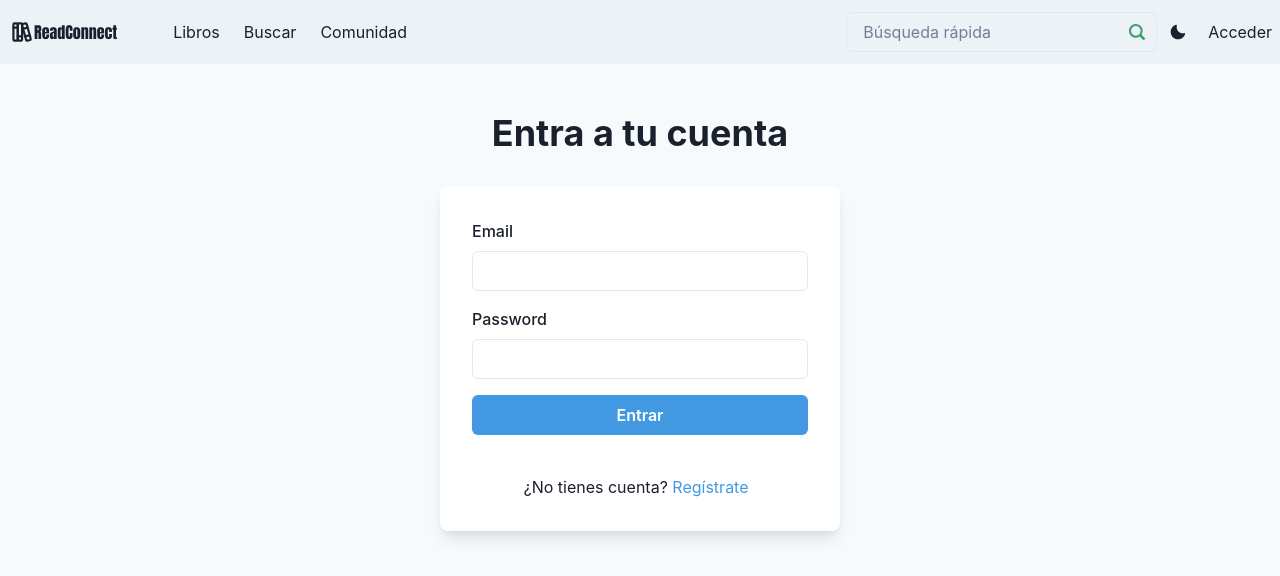
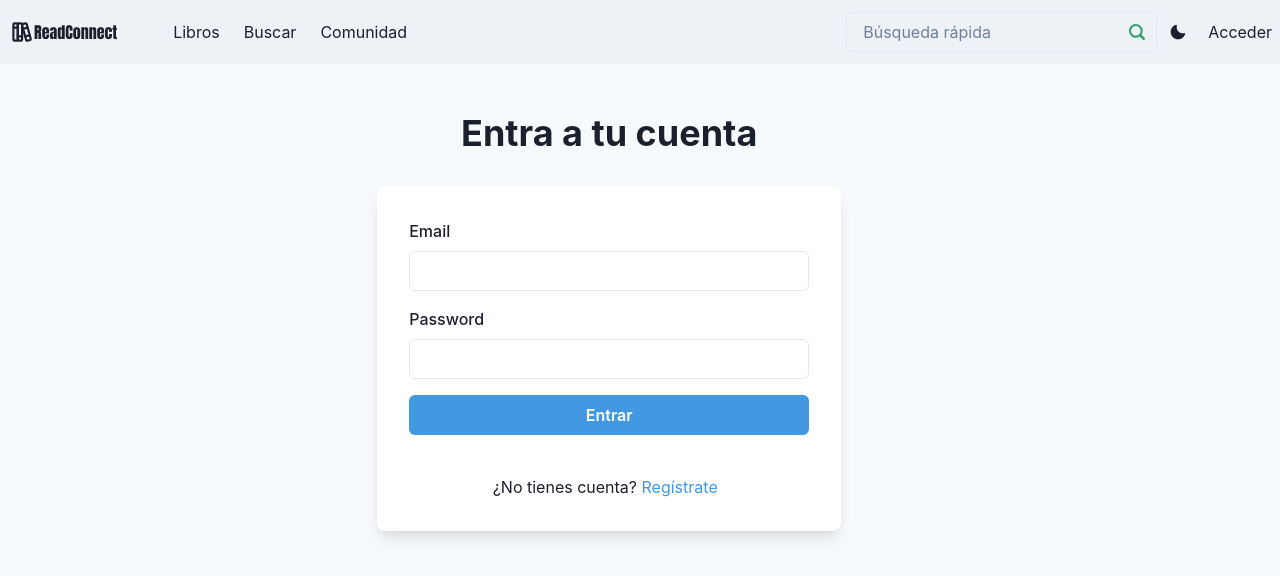
Before and after one commit to batithumann/read-connect-front, a React (Create React App) app: page /login in a window 1280 px wide. Shown: the top 576 px of the page. Built offline with nearby package versions, Linux system fonts and the light colour scheme.

Commit message:
adjust login view style

```diff
--- a/src/views/Login.jsx
+++ b/src/views/Login.jsx
@@ -5,6 +5,7 @@
   Input,
   Button,
   Flex,
+  Container,
   Stack,
   FormControl,
   FormLabel,
@@ -53,7 +54,8 @@
       justify={"center"}
       bg={useColorModeValue("gray.50", "gray.800")}
     >
-      <Stack spacing={8} mx={"auto"} minW={"md"} maxW={"lg"} py={12} px={6}>
+      <Container>
+        <Stack spacing={8} mx={"0"} maxW={"lg"} py={12} px={6}>
           <Stack align={"center"}>
             <Heading fontSize={"4xl"}>Entra a tu cuenta</Heading>
           </Stack>
@@ -107,6 +109,7 @@
             </Stack>
           </Box>
         </Stack>
+      </Container>
     </Flex>
   );
 }
```
Lines whose indentation alone changed are shown as unchanged.
